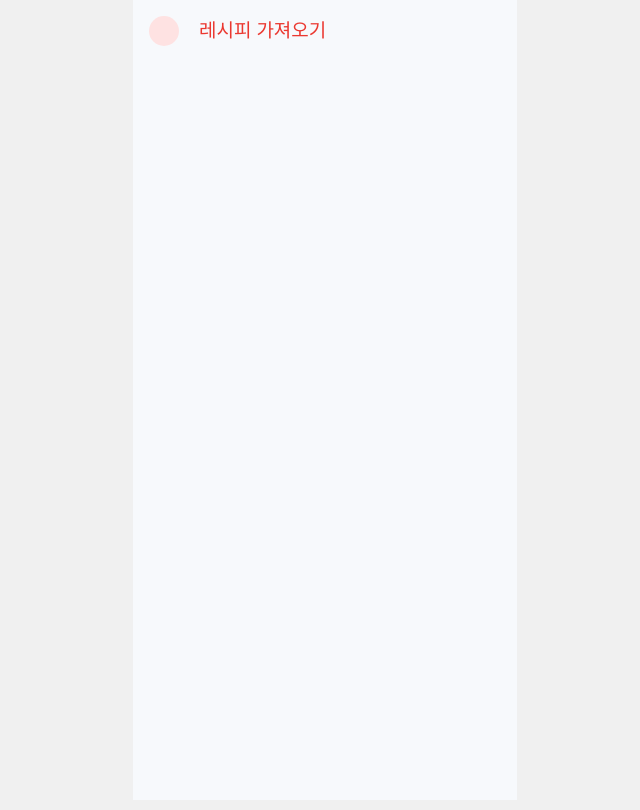
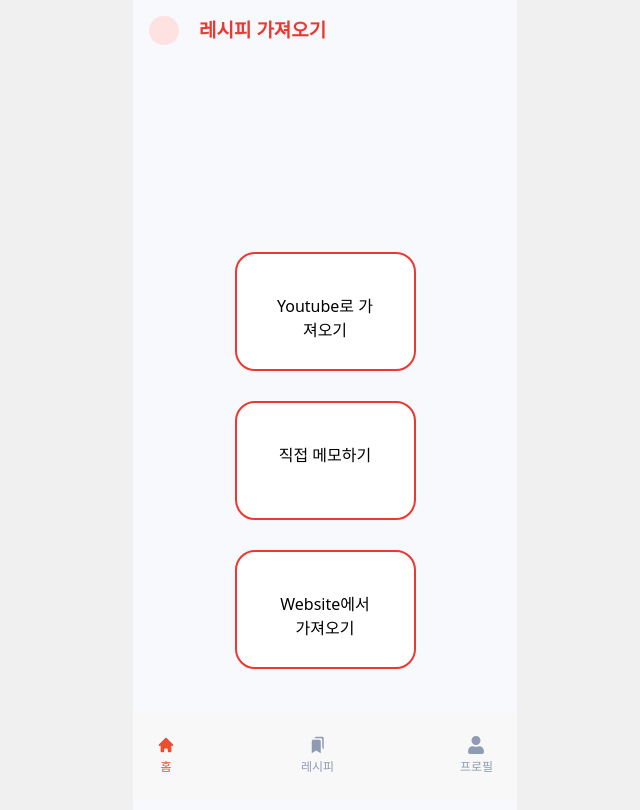
Before and after one commit to kimtaejin3/recipe-app, a React (Vite) app: page / in a window 1280 px wide. Shown: the top 810 px of the page, without its empty margins (315-955 px from the left). Built offline with nearby package versions, Linux system fonts and the light colour scheme.

Commit message:
feat: 홈 페이지 구현

```diff
--- a/package.json
+++ b/package.json
@@ -12,6 +12,7 @@
   "dependencies": {
     "react": "^18.2.0",
     "react-dom": "^18.2.0",
+    "react-icons": "^5.2.1",
     "react-router-dom": "^6.23.1"
   },
   "devDependencies": {
--- a/src/layout/Layout.tsx
+++ b/src/layout/Layout.tsx
@@ -1,9 +1,39 @@
-import { Outlet } from "react-router-dom";
+import { Link, Outlet } from "react-router-dom";
+import { HiHome } from "react-icons/hi";
+import { BiSolidBookmarks } from "react-icons/bi";
+import { FaUser } from "react-icons/fa";
 
 export default function Layout() {
   return (
     <div className="max-w-sm bg-[#F7F9FC] mx-auto min-h-svh">
       <Outlet />
+
+      <ul className=" text-[12px] max-w-sm mx-auto flex justify-between fixed bottom-0 left-0 right-0  p-6 bg-[#f8f8f8]">
+        <li>
+          <Link to="/">
+            <div className="text-[#EB4F30] flex flex-col items-center gap-1">
+              <HiHome size={18} />
+              <span>홈</span>
+            </div>
+          </Link>
+        </li>
+        <li>
+          <Link to="/">
+            <div className="text-[#8F9BB3] flex flex-col items-center gap-1">
+              <BiSolidBookmarks size={18} />
+              <span>레시피</span>
+            </div>
+          </Link>
+        </li>
+        <li>
+          <Link to="/">
+            <div className="text-[#8F9BB3] flex flex-col items-center gap-1">
+              <FaUser size={18} />
+              <span>프로필</span>
+            </div>
+          </Link>
+        </li>
+      </ul>
     </div>
   );
 }
--- a/src/pages/Home.tsx
+++ b/src/pages/Home.tsx
@@ -1,15 +1,44 @@
+import { Link } from "react-router-dom";
+
 export default function Home() {
   return (
     <div>
       <div className="flex gap-5 p-4 content-center">
-        <div className="w-[30px] h-[30px] bg-red-100 rounded-full"></div>
+        <div className="w-[30px]  bg-red-100 rounded-full"></div>
         <h1
           style={{ color: "#EB3830", fontSize: "19px" }}
-          className=" ont-semibold"
+          className=" font-semibold"
         >
           레시피 가져오기
         </h1>
       </div>
+
+      <div className="text-center h-[800px] flex flex-col gap-[30px] justify-center ">
+        <button>
+          <Link
+            to="/"
+            className="inline-block w-[181px] h-[119px] p-[40px] border-2 border-[#EB3830] rounded-[20px] bg-white"
+          >
+            Youtube로 가져오기
+          </Link>
+        </button>
+        <button>
+          <Link
+            to="/"
+            className=" inline-block w-[181px] h-[119px] p-[40px] border-2 border-[#EB3830] rounded-[20px] bg-white"
+          >
+            직접 메모하기
+          </Link>
+        </button>
+        <button>
+          <Link
+            to="/"
+            className=" inline-block w-[181px] h-[119px] p-[40px] border-2 border-[#EB3830] rounded-[20px] bg-white"
+          >
+            Website에서 가져오기
+          </Link>
+        </button>
+      </div>
     </div>
   );
 }
```
Also changed, not shown: 1 other file (tests, documents, lock files or other folders).
